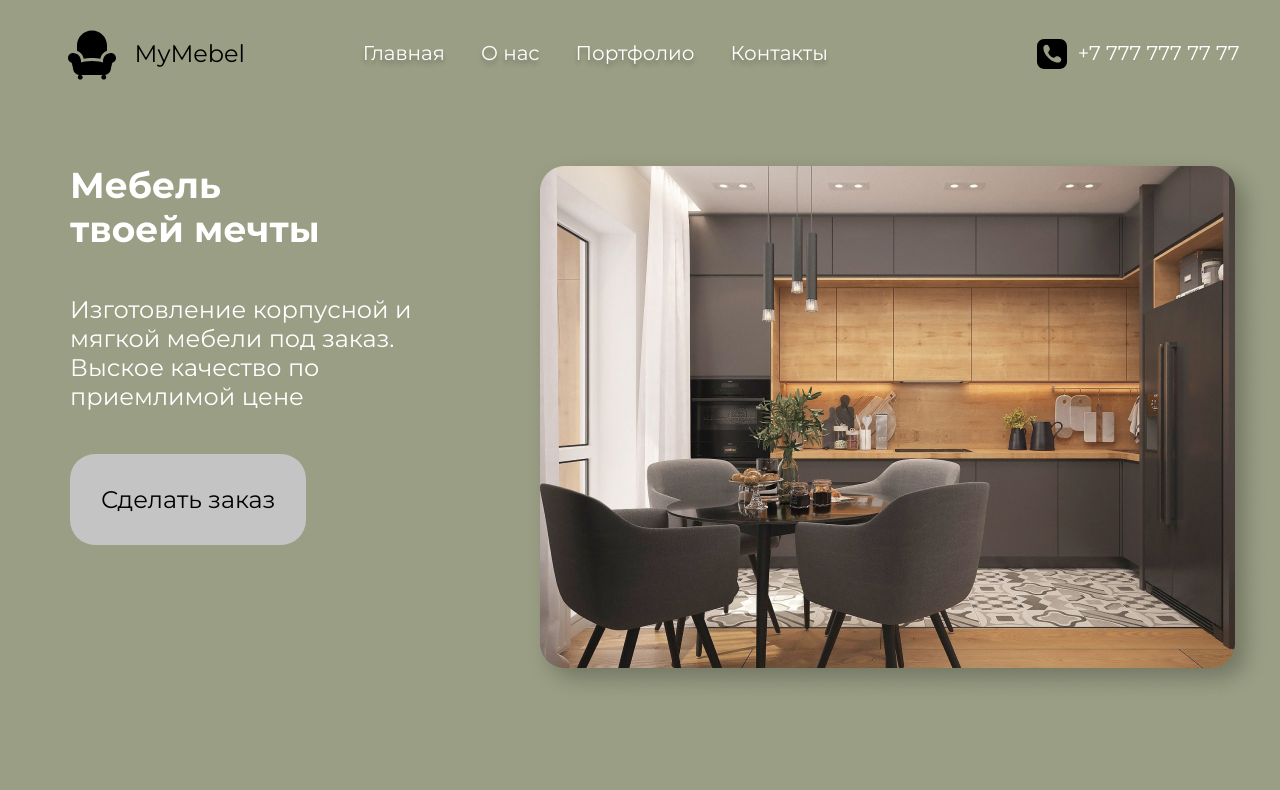
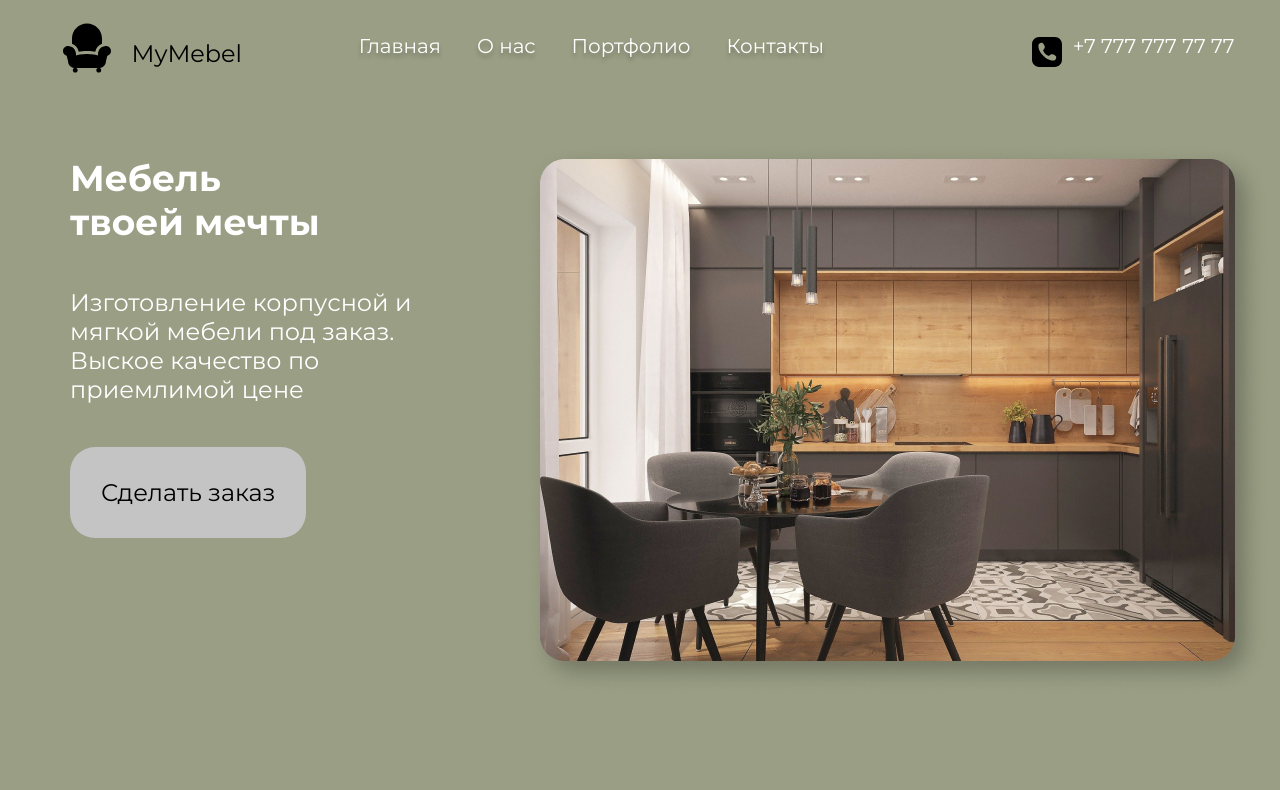
Before and after one commit to GitSergeyC/lesson_00, a plain HTML site: page index.html in a window 1280 px wide. Shown: the top 790 px of the page. Drawn offline with Linux system fonts and the light colour scheme.

Commit message:
FMG-9 fix code style for block header

```diff
--- a/src/css/style.css
+++ b/src/css/style.css
@@ -19,10 +19,11 @@ a {
 }
 
 .header__content {
+	background-color: #999E84;
 	display: flex;
 	justify-content: space-between;
-	padding-top: 20px;
-	padding-left: 39px;
+	padding-top: 13px;
+	padding-left: 29px;
 
 }
 
@@ -34,9 +35,12 @@ a {
 }
 
 .header__logo-image {
-	padding: 3px 11px 0 0;
+	padding: 3px 13px 0 0;
 }
 
+.logo-text__padding-top {
+	padding-top: 15px;
+}
 
 .header-logo {
 	display: flex;
@@ -64,7 +68,7 @@ a {
 	text-shadow: 0 4px 4px rgba(0, 0, 0, 0.25);
 }
 
-.menu__link{
+.menu__link {
 	font-size: 20px;
 	line-height: 24.38px;
 	color: #ffffff;
@@ -74,6 +78,10 @@ a {
 	display: flex;
 	align-items: center;
 	margin-right: 20px;
+}
+
+.header__tel-icon {
+	padding-top: 10px;
 }
 
 .header__phone {
```
